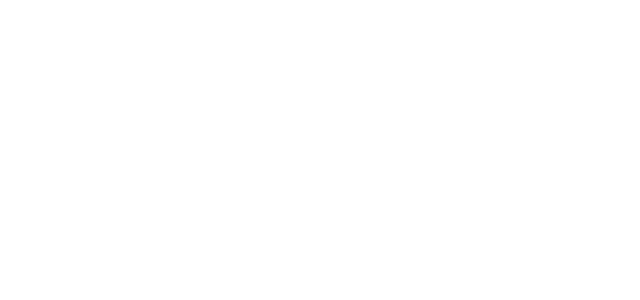
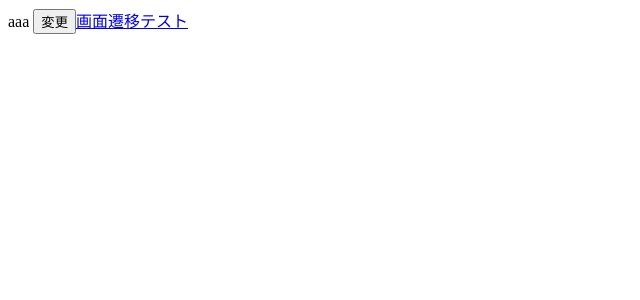
Before and after one commit to ht0625/web_rtc, a Nuxt app: page /message in a window 1280 px wide. Before the commit this address had no page. Shown: the top 300 px of the page, without its empty margins (0-640 px from the left). Built offline with nearby package versions, Linux system fonts and the light colour scheme.

Commit message:
pinia導入

```diff
--- a/nuxt.config.ts
+++ b/nuxt.config.ts
@@ -1,5 +1,8 @@
 // https://nuxt.com/docs/api/configuration/nuxt-config
 export default defineNuxtConfig({
   compatibilityDate: '2024-04-03',
-  devtools: { enabled: true }
+  devtools: { enabled: true },
+  modules:[
+    "@pinia/nuxt"
+  ]
 })
--- a/package.json
+++ b/package.json
@@ -10,9 +10,11 @@
     "postinstall": "nuxt prepare"
   },
   "dependencies": {
+    "@pinia/nuxt": "^0.7.0",
     "@zxing/browser": "^0.1.5",
     "@zxing/library": "^0.21.3",
     "nuxt": "^3.14.159",
+    "pinia": "^2.2.6",
     "qrcode": "^1.5.4",
     "vue": "latest",
     "vue-router": "latest"
--- /dev/null
+++ b/pages/message/index.vue
@@ -0,0 +1,22 @@
+<template>
+    {{ message }}
+    <button v-on:click="setMessage">変更</button>
+    <nuxt-link v-bind:to="{name:'message-test'}">画面遷移テスト</nuxt-link>
+</template>
+
+<script setup lang="ts">
+import { useMessageStore } from '~/store/message';
+
+const webrtcStore = useMessageStore();
+
+const setMessage = () =>{
+    console.log("test")
+    webrtcStore.setMessage("テスト");
+}
+
+const message = computed(
+    ():string =>{
+        return webrtcStore.getMessage
+    }
+)
+</script>
--- /dev/null
+++ b/pages/message/test/index.vue
@@ -0,0 +1,21 @@
+<template>
+    {{ message }}
+    <button v-on:click="setMessage">変更</button>
+</template>
+
+<script setup lang="ts">
+import { useMessageStore } from '~/store/message';
+
+const webrtcStore = useMessageStore();
+
+const setMessage = () =>{
+    console.log("test")
+    webrtcStore.setMessage("テスト");
+}
+
+const message = computed(
+    ():string =>{
+        return webrtcStore.getMessage
+    }
+)
+</script>
--- /dev/null
+++ b/store/message.ts
@@ -0,0 +1,18 @@
+import { defineStore } from 'pinia';
+
+export const useMessageStore = defineStore('message', {
+  state: () => ({
+    message: "aaa",
+  }),
+  getters: {
+    getMessage: (state) => {
+      return state.message;
+    }
+  },
+  actions: {
+    // メッセージの状態を更新するアクション
+    setMessage(message: string) {
+      this.message = message;
+    }
+  },
+});
```
Also changed, not shown: 1 other file (tests, documents, lock files or other folders).
